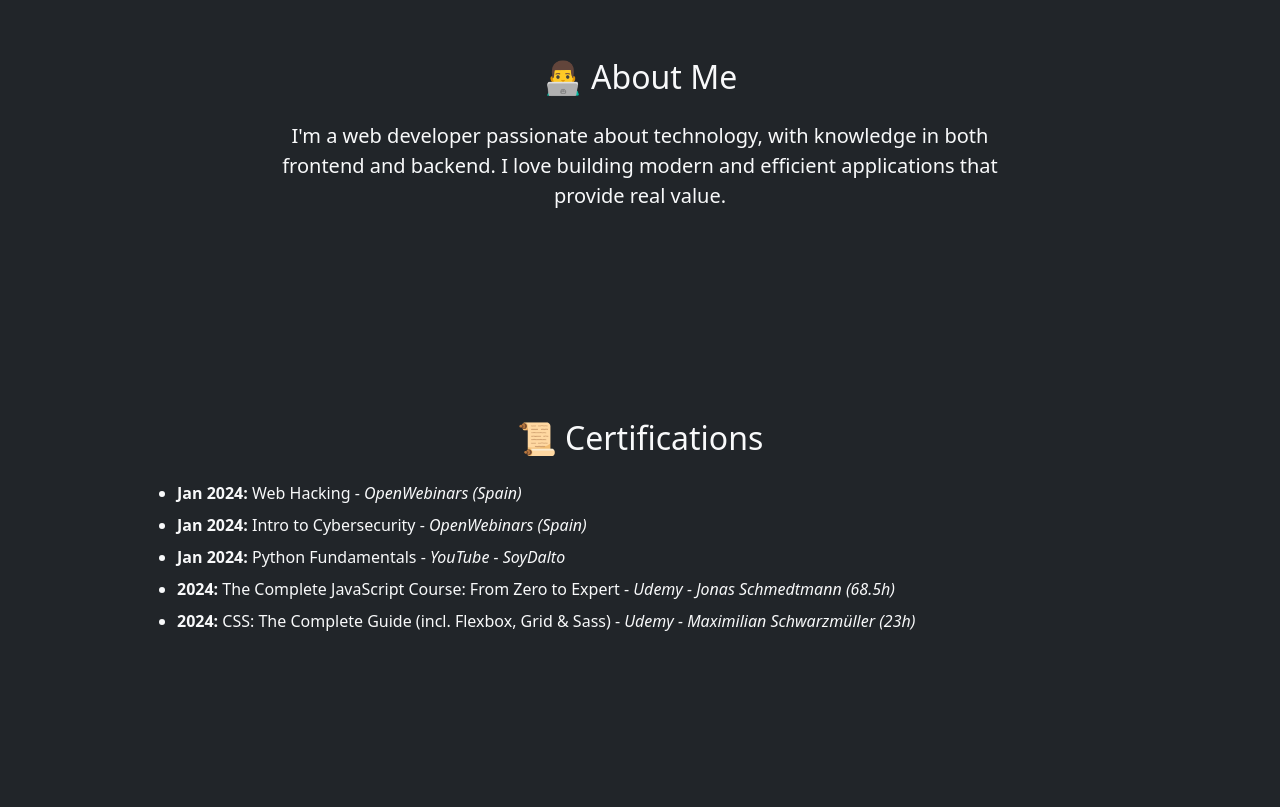
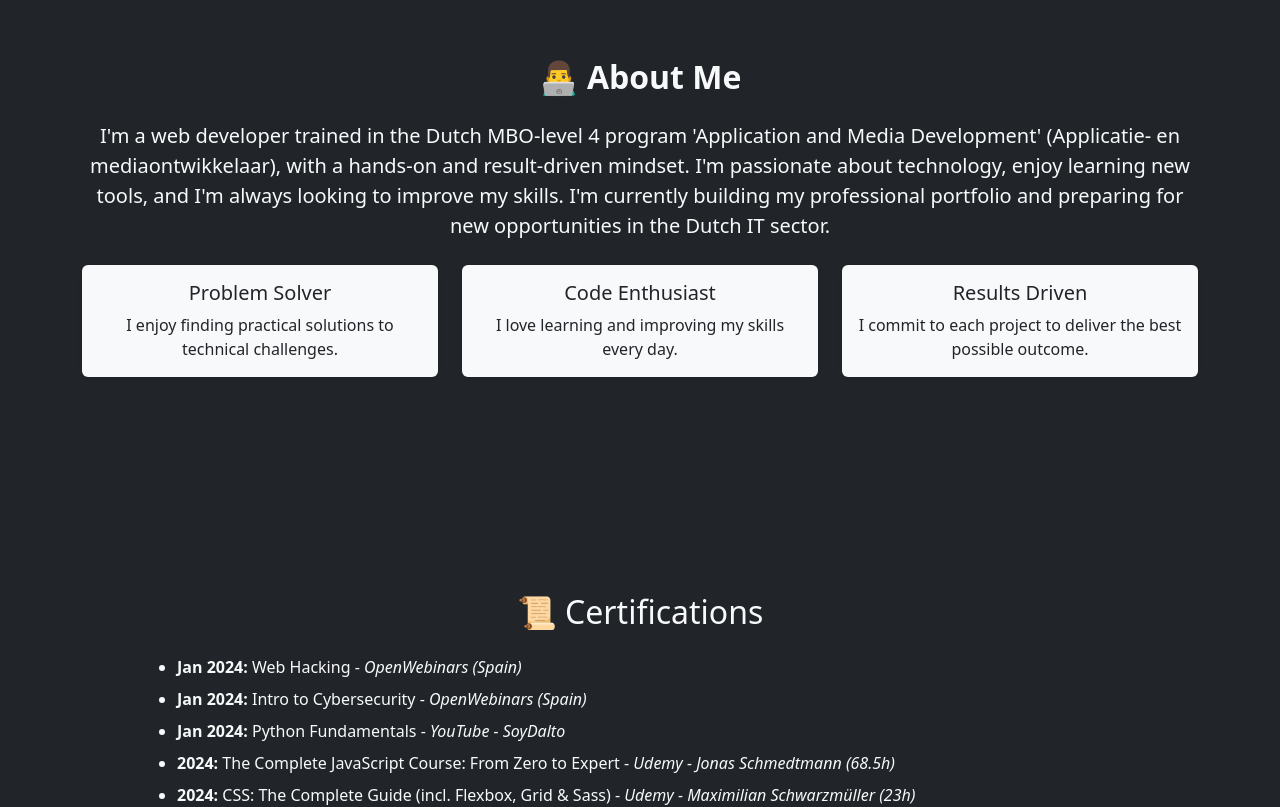
Before and after one commit to gelaaas99/porfolio, a React (Vite) app: page / in a window 1280 px wide. Shown: the part 1404-2211 px from the top of the page. Built offline with nearby package versions, Linux system fonts and the light colour scheme.

Commit message:
Sección About me terminada, por ahora.

```diff
--- a/src/App.jsx
+++ b/src/App.jsx
@@ -1,6 +1,7 @@
 import React from 'react';
+import { useState, useEffect } from 'react';
 import { useTranslation } from 'react-i18next';
-import './i18n'; // Asegúrate de que i18n esté inicializado
+import './i18n';
 
 // Componentes
 import Navbar from './components/Navbar';
@@ -15,9 +16,21 @@ import Skills from './sections/Skills';
 function App() {
   const { t } = useTranslation();
 
+  // 🌙 Estado global para dark mode
+  const [darkMode, setDarkMode] = useState(true);
+
+  useEffect(() => {
+    document.body.className = darkMode ? 'bg-dark text-light' : 'bg-light text-dark';
+  }, [darkMode]);
+
+  const toggleTheme = () => {
+    setDarkMode(prev => !prev);
+  };
+
   return (
     <>
-      <Navbar />
+      {/* ✅ Ahora pasas el estado y el setter a Navbar */}
+      <Navbar darkMode={darkMode} toggleTheme={toggleTheme} />
       <main>
         <section id="hero" className="py-5">
           <Hero />
@@ -28,7 +41,7 @@ function App() {
         </section>
 
         <section id="about" className="py-5">
-          <About />
+          <About darkMode={darkMode} />
         </section>
 
         <section id="certifications" className="py-5">
@@ -44,6 +57,7 @@ function App() {
 }
 
 export default App;
+
 
 
 
--- a/src/components/Navbar.jsx
+++ b/src/components/Navbar.jsx
@@ -111,23 +111,12 @@
 
 
 
-import { useState, useEffect } from 'react';
+import { useEffect } from 'react';
 import { useTranslation } from 'react-i18next';
 import miFoto from '../assets/mi-foto.jpg';
 
-function Navbar() {
+function Navbar({ darkMode, toggleTheme }) {
     const { t, i18n } = useTranslation();
-
-    // 🌙 Modo oscuro
-    const [darkMode, setDarkMode] = useState(true);
-
-    useEffect(() => {
-        document.body.className = darkMode ? 'bg-dark text-light' : 'bg-light text-dark';
-    }, [darkMode]);
-
-    const toggleTheme = () => {
-        setDarkMode(!darkMode);
-    };
 
     // 🔀 Cierra el menú al hacer clic o fuera de él
     useEffect(() => {
@@ -250,6 +239,7 @@ export default Navbar;
 
 
 
+
 // import { useEffect } from 'react';
 
 // function Navbar() {
--- a/src/locales/en/translation.json
+++ b/src/locales/en/translation.json
@@ -31,7 +31,13 @@
   },
   "about": {
     "title": "👨‍💻 About Me",
-    "description": "I'm a web developer passionate about technology, with knowledge in both frontend and backend. I love building modern and efficient applications that provide real value."
+    "description": "I'm a web developer trained in the Dutch MBO-level 4 program 'Application and Media Development' (Applicatie- en mediaontwikkelaar), with a hands-on and result-driven mindset. I'm passionate about technology, enjoy learning new tools, and I'm always looking to improve my skills. I'm currently building my professional portfolio and preparing for new opportunities in the Dutch IT sector.",
+    "card1Title": "Problem Solver",
+    "card1Text": "I enjoy finding practical solutions to technical challenges.",
+    "card2Title": "Code Enthusiast",
+    "card2Text": "I love learning and improving my skills every day.",
+    "card3Title": "Results Driven",
+    "card3Text": "I commit to each project to deliver the best possible outcome."
   },
   "certifications": {
     "title": "📜 Certifications",
--- a/src/locales/es/translation.json
+++ b/src/locales/es/translation.json
@@ -31,7 +31,13 @@
   },
   "about": {
     "title": "👨‍💻 Sobre mí",
-    "description": "Soy un desarrollador web apasionado por la tecnología, con conocimientos en frontend y backend. Me encanta construir aplicaciones modernas y eficientes que aporten valor real."
+    "description": "Soy un desarrollador web formado en el ciclo superior MBO de Aplicaciones y Desarrollo Web (Applicatie- en mediaontwikkelaar), con un enfoque práctico y orientado a resultados. Me apasiona la tecnología, disfruto aprendiendo nuevas herramientas y busco siempre mejorar mis habilidades. Actualmente estoy construyendo mi portafolio profesional y preparándome para oportunidades dentro del sector IT en los Países Bajos.",
+    "card1Title": "Resolutivo",
+    "card1Text": "Me gusta encontrar soluciones prácticas a los desafíos técnicos.",
+    "card2Title": "Apasionado por el código",
+    "card2Text": "Disfruto aprender y mejorar mis habilidades cada día.",
+    "card3Title": "Enfocado en resultados",
+    "card3Text": "Me comprometo con cada proyecto para entregar el mejor resultado posible."
   },
   "certifications": {
     "title": "📜 Certificaciones",
--- a/src/sections/About.jsx
+++ b/src/sections/About.jsx
@@ -1,17 +1,44 @@
 import { useTranslation } from 'react-i18next';
 
-function About() {
+function About({ darkMode }) {
     const { t } = useTranslation();
 
+    // Define clase de fondo según darkMode
+    const cardClass = darkMode ? 'bg-light text-dark' : 'bg-dark text-light';
+
     return (
-        <section id="about" className="py-5">
+        <section id="about" className="py-5 text-center">
             <div className="container">
-                <h2 className="text-center mb-4">{t('about.title')}</h2>
-                <div className="row justify-content-center">
-                    <div className="col-md-8">
-                        <p className="lead text-center">
-                            {t('about.description')}
-                        </p>
+                <h2 className="fw-bold mb-4">{t('about.title')}</h2>
+                <p className="lead">{t('about.description')}</p>
+
+                <div className="row mt-4">
+                    <div className="col-md-4 pb-4">
+                        <div className={`card border-0 shadow-sm h-100 ${cardClass}`}>
+                            <div className="card-body">
+                                <i className="bi bi-lightning-charge-fill fs-2 text-primary mb-3"></i>
+                                <h5 className="card-title">{t('about.card1Title')}</h5>
+                                <p className="card-text">{t('about.card1Text')}</p>
+                            </div>
+                        </div>
+                    </div>
+                    <div className="col-md-4 pb-4">
+                        <div className={`card border-0 shadow-sm h-100 ${cardClass}`}>
+                            <div className="card-body">
+                                <i className="bi bi-journal-code fs-2 text-success mb-3"></i>
+                                <h5 className="card-title">{t('about.card2Title')}</h5>
+                                <p className="card-text">{t('about.card2Text')}</p>
+                            </div>
+                        </div>
+                    </div>
+                    <div className="col-md-4 pb-4">
+                        <div className={`card border-0 shadow-sm h-100 ${cardClass}`}>
+                            <div className="card-body">
+                                <i className="bi bi-rocket-takeoff fs-2 text-danger mb-3"></i>
+                                <h5 className="card-title">{t('about.card3Title')}</h5>
+                                <p className="card-text">{t('about.card3Text')}</p>
+                            </div>
+                        </div>
                     </div>
                 </div>
             </div>
```
